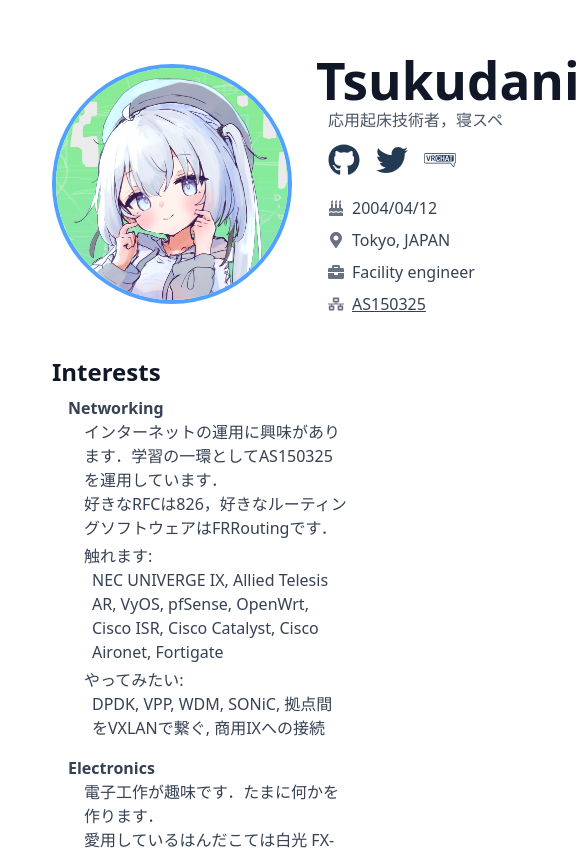
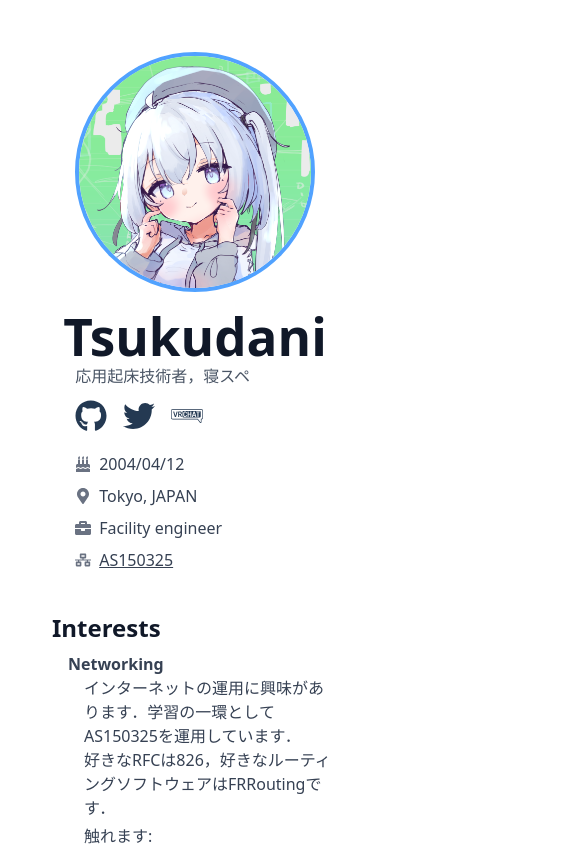
Before and after one commit to tsukudani0412/tkdn.jp, a React (Vite) app: page / in a window 390 px wide. Shown: the top 850 px of the page, 580 px wide, since content can reach past the window. Built offline with nearby package versions, Linux system fonts and the light colour scheme.

Commit message:
Fix mobile view

```diff
--- a/src/main.jsx
+++ b/src/main.jsx
@@ -13,16 +13,16 @@ createRoot(document.getElementById('root')).render(
 	  <title>tkdn.jp</title>
 	</head>
     <div className="flex flex-col items-start justify-center min-h-screen bg-white text-gray-900 p-5 max-w-3xl mx-auto">
-      <div className="flex items-center w-full mb-10">
+      <div className="flex flex-col sm:flex-row items-center w-full mb-10">
         <motion.img
           src="/profile.png"
           alt="Profile Icon"
-          className="w-60 h-60 rounded-full border-4 border-blue-400 mr-6"
+          className="w-60 h-60 rounded-full border-4 border-blue-400 mb-4 sm:mb-0 sm:mr-6"
           initial={{ opacity: 0, scale: 0.8 }}
           animate={{ opacity: 1, scale: 1 }}
           transition={{ duration: 0.5 }}
         />
-        <div>
+        <div className="text-center sm:text-left">
           <h1 className="text-3xl font-bold">Tsukudani</h1>
           <p className="text-gray-600 text-left ml-3">応用起床技術者，寝スペ</p>
           {console.log("Rendering Social Icons")}
```
